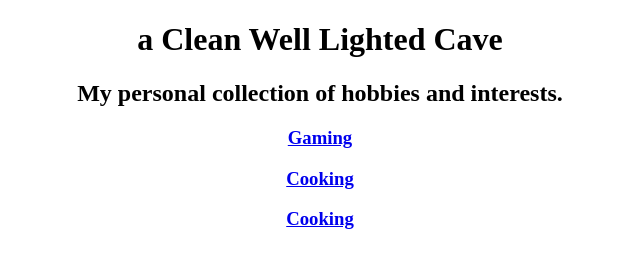
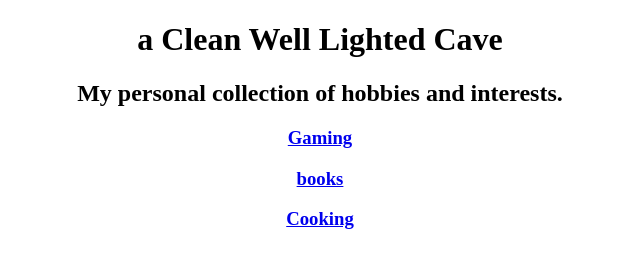
Before and after one commit to kobewilfrangarcia/aCleanWellLightedCave, a plain HTML site: page index.html in a window 1280 px wide. Shown: the full height of the page, 320-960 px from the left. Drawn offline with Linux system fonts and the light colour scheme.

Commit message:
Fixed typo in index with the Cooking page being mentioned twice. Change the firt Cooking into Books.

```diff
--- a/index.html
+++ b/index.html
@@ -13,7 +13,7 @@
     <h1>a Clean Well Lighted Cave</h1>
     <h2>My personal collection of hobbies and interests.</h2>
     <h3><a href="pages/gaming.html">Gaming</a></h3>
-    <h3><a href="pages/books.html">Cooking</a></h3>
+    <h3><a href="pages/books.html">books</a></h3>
     <h3><a href="pages/cooking.html">Cooking</a></h3>
 
 
```
